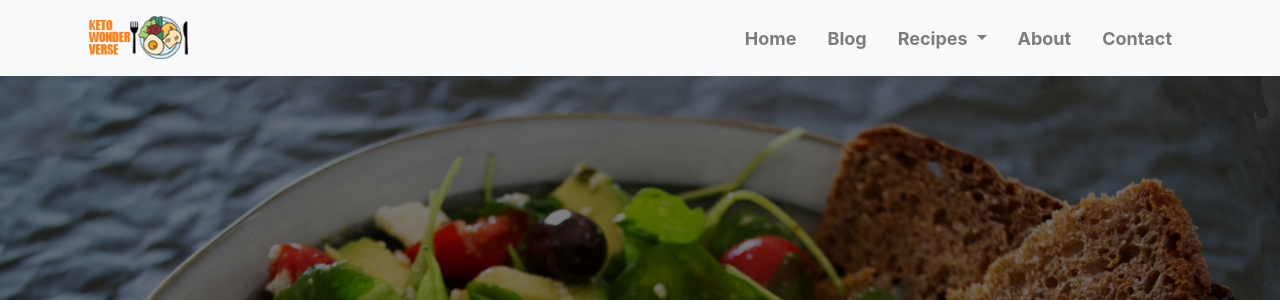
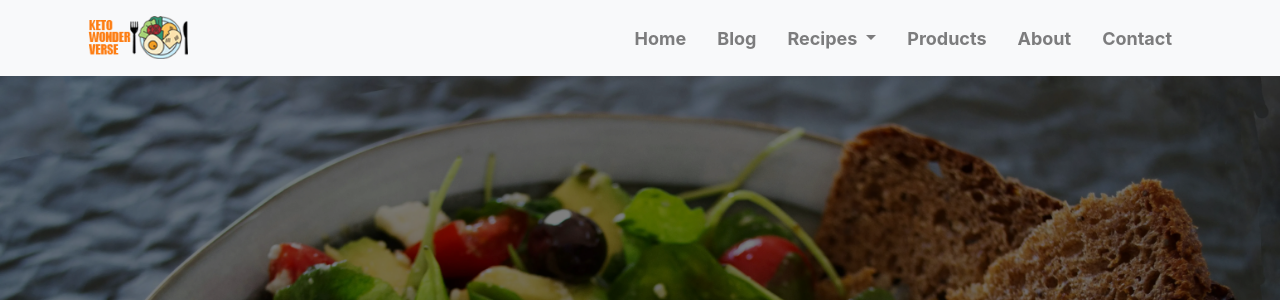
Before and after one commit to othnieladventurer/ketowoderverse, a Django app: page / in a window 1280 px wide. Shown: the top 300 px of the page. Run offline with Django 4.2, Linux system fonts and the light colour scheme; data comes from the database, SQL or seed files in the repository; some libraries are stand-ins or nearby versions.

Commit message:
fixing issues6

```diff
--- a/ketosite/templates/ketosite/home.html
+++ b/ketosite/templates/ketosite/home.html
@@ -26,7 +26,7 @@
 
          <!--Item Active 1-->
          <div class="carousel-item active">
-             <img src="{% static 'images/slide_01.jpg' %}" class=" c-img" width="720" height="90" loading="lazy"  alt="christmass">
+             <img src="{% static 'images/slide_01.webp' %}" class=" c-img" width="720" height="90" loading="lazy"  alt="christmass">
             <div class="carousel-caption mt-2">
                  <h1 class="display-4 font-weight-bold mb-4 text-uppercase">Discover Delicious Keto Meals</h1>
                  <p class="fs-3 text-white">Explore the keto diet world to see it it fits you</p><br>
--- a/ketosite/templates/ketosite/navbar.html
+++ b/ketosite/templates/ketosite/navbar.html
@@ -35,7 +35,9 @@
                 </li>
 
 
-
+                <li class="nav-item">
+                    <a class="nav-link" href="{% url 'ketosite:products' %}">Products</a>
+                </li>
 
 
 
```
Also changed, not shown: static/images/slide_01.jpg (deleted), static/images/slide_01.webp (added).
